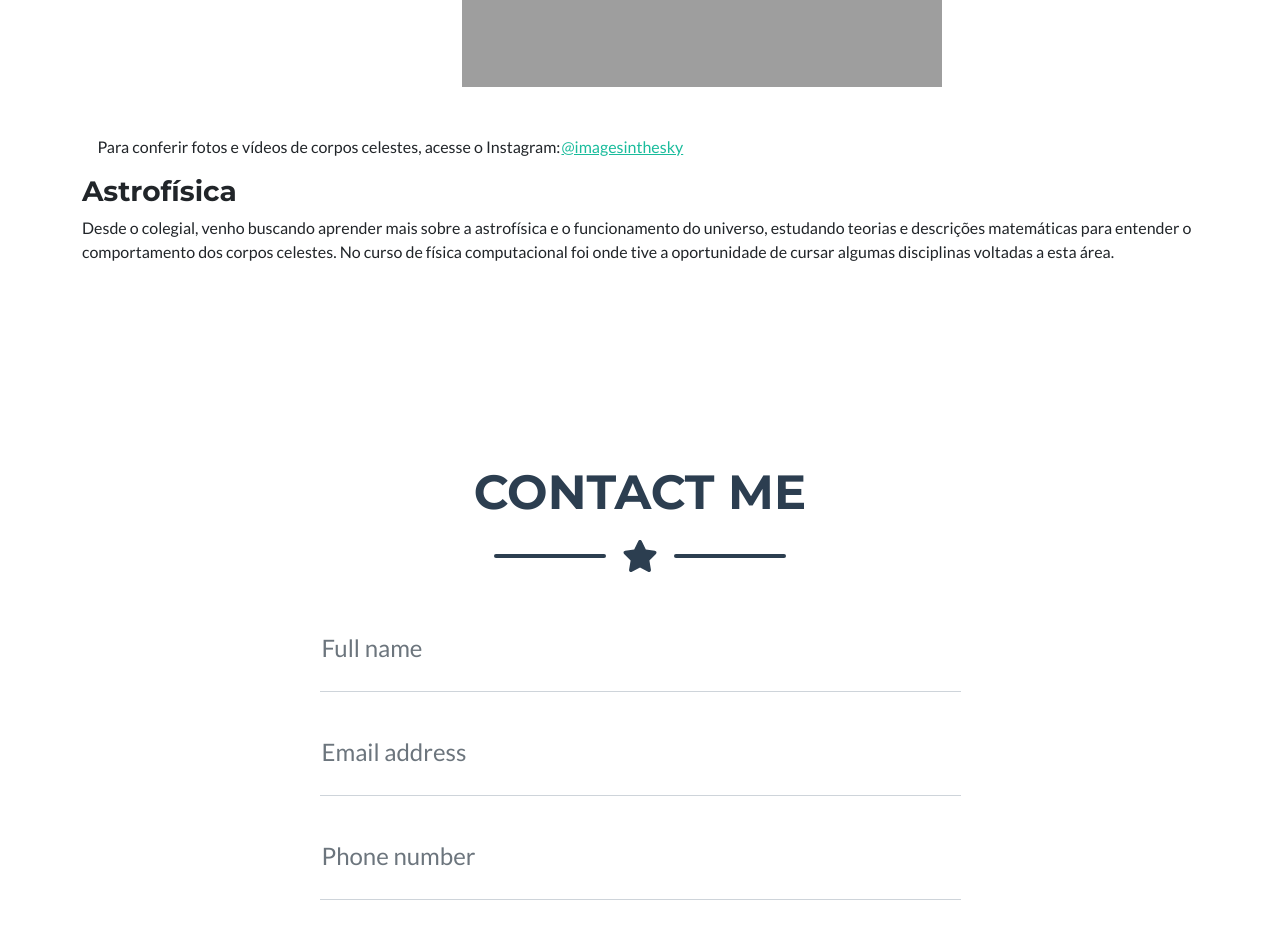
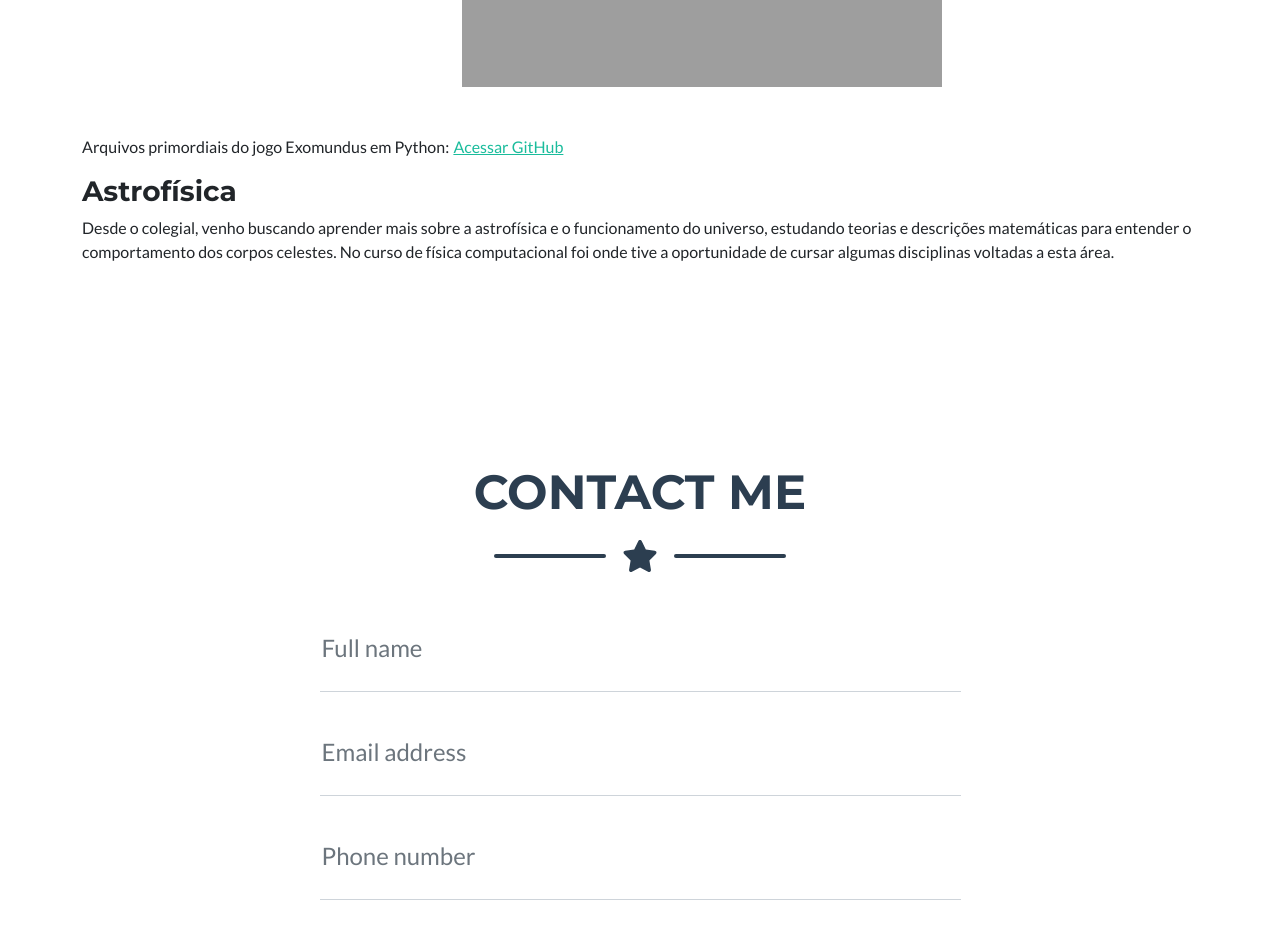
Before and after one commit to vrichardc/home, a plain HTML site: page index.html in a window 1280 px wide. Shown: the part 7400-8335 px from the top of the page. Drawn offline with nearby package versions, Linux system fonts and the light colour scheme; grey boxes are pictures that could not be loaded.

Commit message:
Update index.html

```diff
--- a/index.html
+++ b/index.html
@@ -435,14 +435,9 @@
 
                 </div>
                   <div class="input-group">
-                      <p>&nbsp;&nbsp;&nbsp;&nbsp;
-                      Para conferir fotos e vídeos de corpos celestes, acesse o Instagram:&nbsp;
-                    </p>
-
-                      <span>
-                        <a href="https://www.instagram.com/imagesinthesky/" target="_blank">@imagesinthesky</a>
-                      </span>
-                  </div>
+                           <p>Arquivos primordiais do jogo Exomundus em Python:&nbsp&nbsp</p>
+                           <span><a href="https://github.com/vrichardc/Exomundus" target="_blank">Acessar GitHub</a></span>
+                       </div>
 
 
                 <h3>Astrofísica</h3>
```
